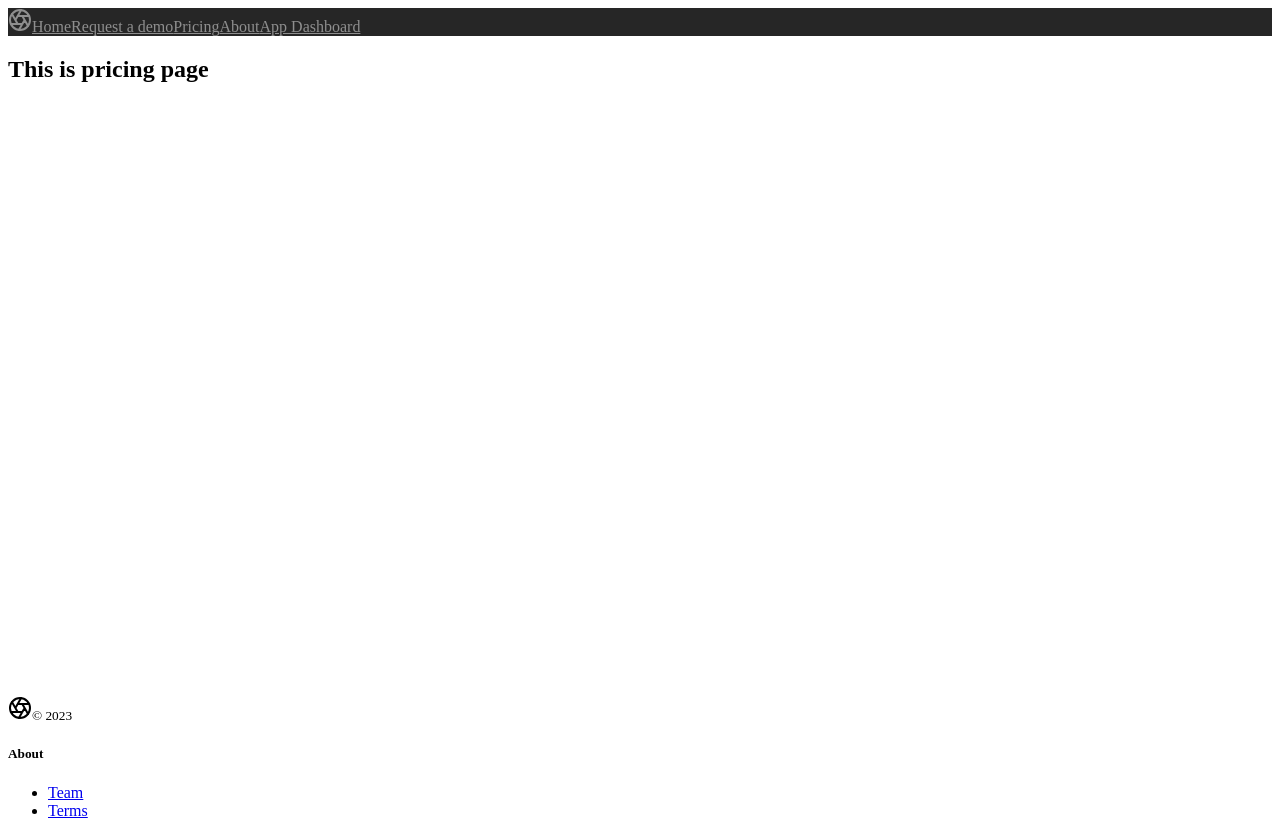
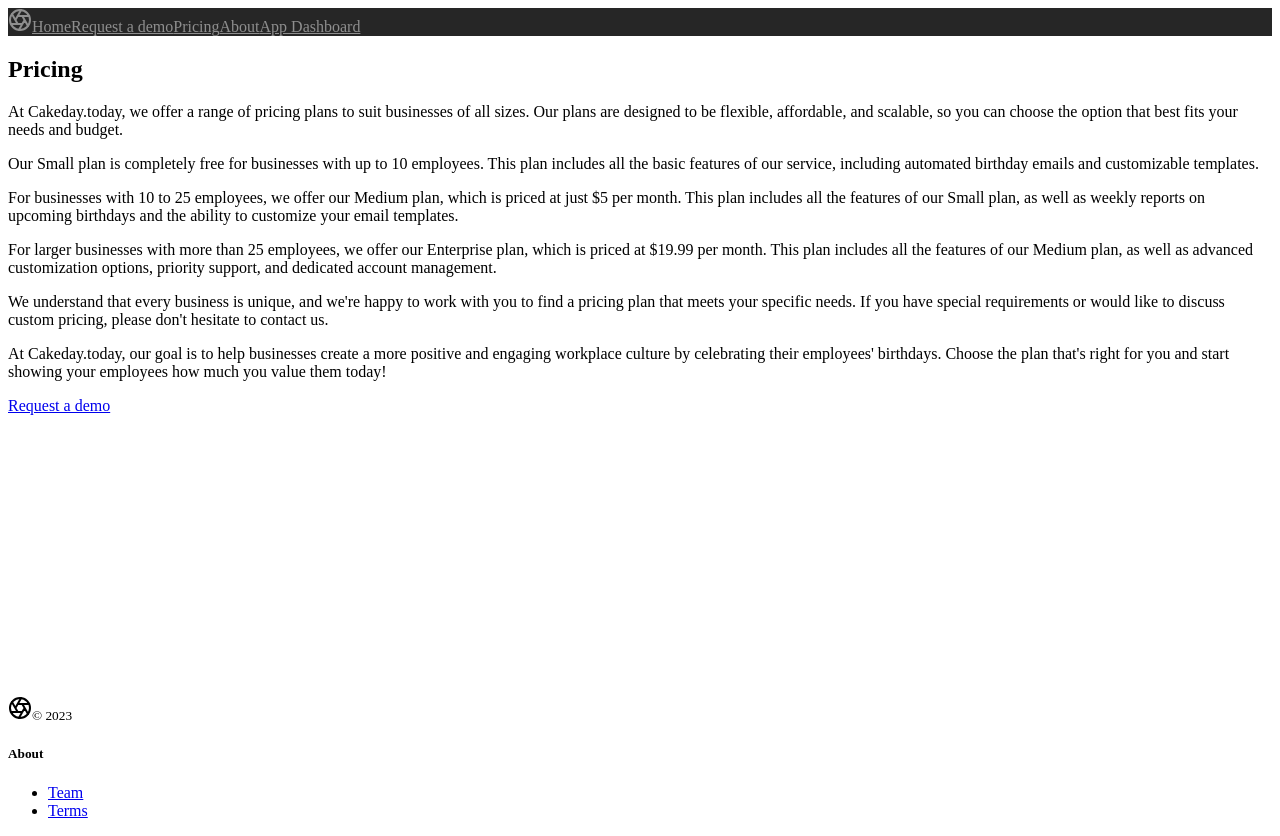
Before and after one commit to yigitsadic/birthdayproject, a Next.js app in the folder static-site/: page /pricing in a window 1280 px wide. Built offline with nearby package versions, Linux system fonts and the light colour scheme.

Commit message:
the white beareded wizard told me contents of the pricing page

```diff
--- a/static-site/app/pricing/page.tsx
+++ b/static-site/app/pricing/page.tsx
@@ -1,7 +1,49 @@
+import Link from "next/link";
+
 export default function PricingPage() {
   return (
     <div>
-      <h2>This is pricing page</h2>
+      <h2>Pricing</h2>
+
+      <p className="lead">
+        At Cakeday.today, we offer a range of pricing plans to suit businesses
+        of all sizes. Our plans are designed to be flexible, affordable, and
+        scalable, so you can choose the option that best fits your needs and
+        budget.
+      </p>
+
+      <p>
+        Our Small plan is completely free for businesses with up to 10
+        employees. This plan includes all the basic features of our service,
+        including automated birthday emails and customizable templates.
+      </p>
+      <p>
+        For businesses with 10 to 25 employees, we offer our Medium plan, which
+        is priced at just $5 per month. This plan includes all the features of
+        our Small plan, as well as weekly reports on upcoming birthdays and the
+        ability to customize your email templates.
+      </p>
+      <p>
+        For larger businesses with more than 25 employees, we offer our
+        Enterprise plan, which is priced at $19.99 per month. This plan includes
+        all the features of our Medium plan, as well as advanced customization
+        options, priority support, and dedicated account management.
+      </p>
+      <p>
+        We understand that every business is unique, and we're happy to work
+        with you to find a pricing plan that meets your specific needs. If you
+        have special requirements or would like to discuss custom pricing,
+        please don't hesitate to contact us.
+      </p>
+      <p>
+        At Cakeday.today, our goal is to help businesses create a more positive
+        and engaging workplace culture by celebrating their employees'
+        birthdays. Choose the plan that's right for you and start showing your
+        employees how much you value them today!
+      </p>
+      <p>
+        <Link href={"/request-a-demo"}>Request a demo</Link>
+      </p>
     </div>
   );
 }
```
